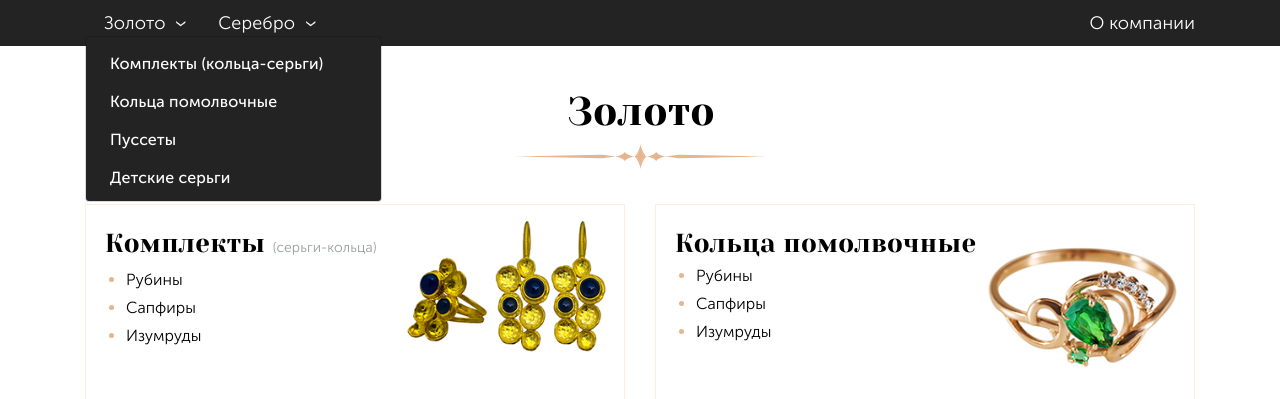
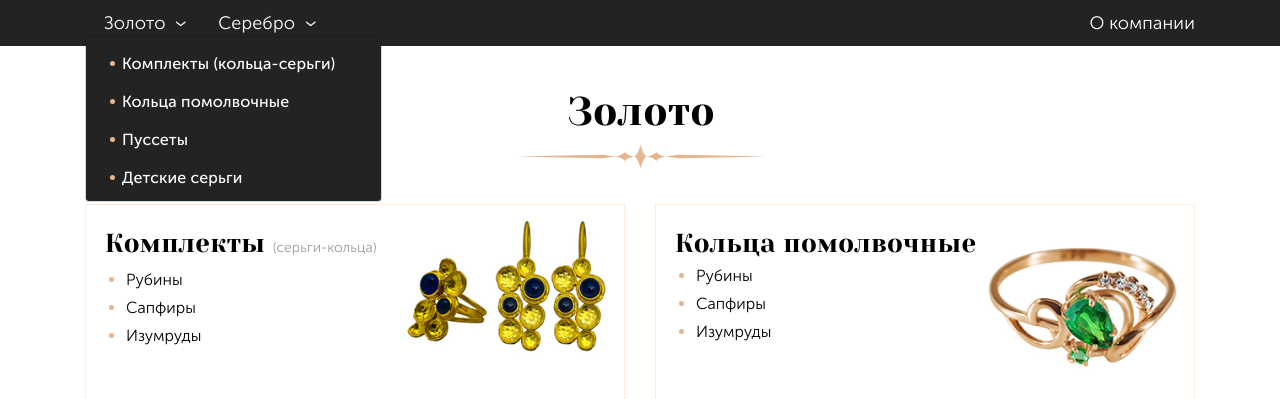
Before and after one commit to lyaksay/corde, a PHP site: page /html/main.php in a window 1280 px wide, after a click on "Золото". Shown: the part 102-501 px from the top of the page. Run offline with PHP 8.4, Linux system fonts and the light colour scheme; style sheets or scripts are compiled from the project's sources.

Commit message:
rounds list style

```diff
--- a/html/partials/menu_top.php
+++ b/html/partials/menu_top.php
@@ -9,10 +9,26 @@
                     </a>
 
                     <ul class="menu-top_dropdown dropdown-menu" aria-labelledby="dropdownMenuLink">
-                        <li><a class="dropdown-item" href="#">Комплекты (кольца-серьги)</a></li>
-                        <li><a class="dropdown-item" href="#">Кольца помолвочные</a></li>
-                        <li><a class="dropdown-item" href="#">Пуссеты</a></li>
-                        <li><a class="dropdown-item" href="#">Детские серьги</a></li>
+
+                        <li>
+                            <a class="dropdown-item" href="#">
+                                <span class="submenu-title">
+                                    <span class="submenu-round"></span>Комплекты (кольца-серьги)
+                                </span>
+                            </a>
+                        </li>
+                        <li><a class="dropdown-item" href="#">
+                                <span class="submenu-title">
+                                    <span class="submenu-round"></span>Кольца помолвочные
+                                </span>
+                            </a>
+                        </li>
+                        <li><a class="dropdown-item" href="#"><span class="submenu-title">
+                                    <span class="submenu-round"></span>Пуссеты
+                                </span></a></li>
+                        <li><a class="dropdown-item" href="#"><span class="submenu-title">
+                                    <span class="submenu-round"></span> Детские серьги
+                                </span></a></li>
                     </ul>
                 </div>
 
@@ -24,10 +40,26 @@
                     </a>
 
                     <ul class="menu-top_dropdown dropdown-menu" aria-labelledby="dropdownMenuLink">
-                        <li><a class="dropdown-item" href="#">Комплекты (кольца-серьги)</a></li>
-                        <li><a class="dropdown-item" href="#">Кольца помолвочные</a></li>
-                        <li><a class="dropdown-item" href="#">Пуссеты</a></li>
-                        <li><a class="dropdown-item" href="#">Детские серьги</a></li>
+
+                        <li>
+                            <a class="dropdown-item" href="#">
+                                <span class="submenu-title">
+                                    <span class="submenu-round"></span>Комплекты (кольца-серьги)
+                                </span>
+                            </a>
+                        </li>
+                        <li><a class="dropdown-item" href="#">
+                                <span class="submenu-title">
+                                    <span class="submenu-round"></span>Кольца помолвочные
+                                </span>
+                            </a>
+                        </li>
+                        <li><a class="dropdown-item" href="#"><span class="submenu-title">
+                                    <span class="submenu-round"></span>Пуссеты
+                                </span></a></li>
+                        <li><a class="dropdown-item" href="#"><span class="submenu-title">
+                                    <span class="submenu-round"></span> Детские серьги
+                                </span></a></li>
                     </ul>
                 </div>
 
--- a/sass/main.css
+++ b/sass/main.css
@@ -101,6 +101,14 @@ a {
     top: -2px;
     right: -6px; }
 
+.dropdown-menu--underline {
+  border-bottom: 4px solid #e5b58f;
+  position: absolute;
+  width: 100%;
+  height: 4px;
+  bottom: -15px;
+  left: 0; }
+
 .menu-top_btn--no-arrow:after {
   content: none; }
 
@@ -129,6 +137,19 @@ a {
 .dropdown-item:hover {
   color: #fff;
   background-color: #232323 !important; }
+
+.submenu-title {
+  padding-left: 12px;
+  position: relative; }
+
+.submenu-round {
+  position: absolute;
+  left: 0;
+  background: #e5b58f;
+  top: 7px;
+  width: 5px;
+  height: 5px;
+  border-radius: 50%; }
 
 .menu-top__item--right {
   margin-left: auto;
--- a/sass/main.scss
+++ b/sass/main.scss
@@ -150,6 +150,16 @@ $Museo-Sans-Cyrl: "Museo Sans Cyrl";
     top: -2px;
     right: -6px;
   }
+
+}
+
+.dropdown-menu--underline {
+  border-bottom: 4px solid #e5b58f;
+  position: absolute;
+  width: 100%;
+  height: 4px;
+  bottom: -15px;
+  left: 0;
 }
 
 .menu-top_btn--no-arrow:after {
@@ -184,6 +194,21 @@ $Museo-Sans-Cyrl: "Museo Sans Cyrl";
 .dropdown-item:hover {
   color: #fff;
   background-color: #232323 !important;
+}
+
+.submenu-title {
+  padding-left: 12px;
+  position: relative;
+}
+
+.submenu-round {
+  position: absolute;
+  left: 0;
+  background: #e5b58f;
+  top: 7px;
+  width: 5px;
+  height: 5px;
+  border-radius: 50%;
 }
 
 .menu-top__item--right {
```
Also changed, not shown: 1 other file.
